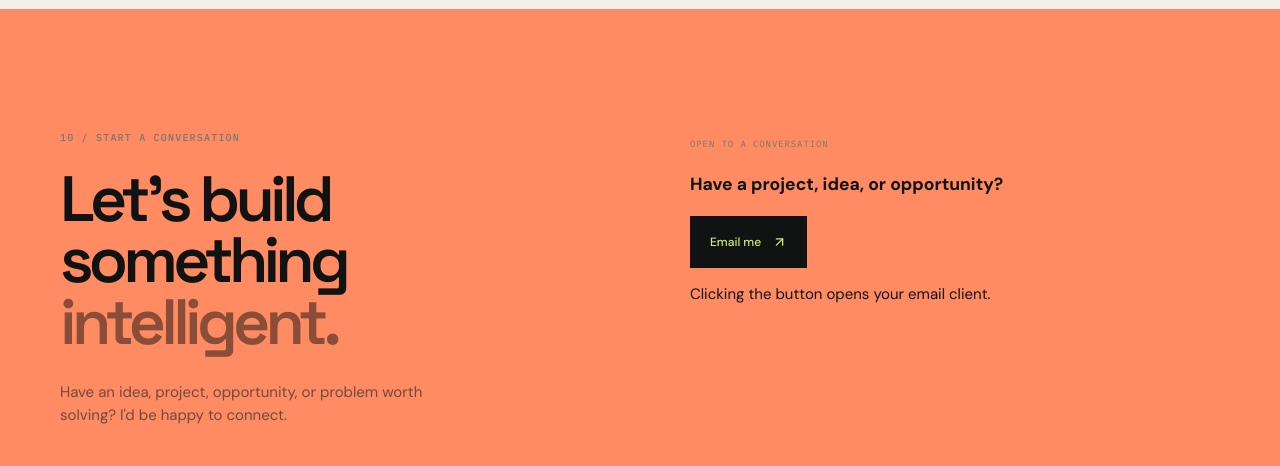
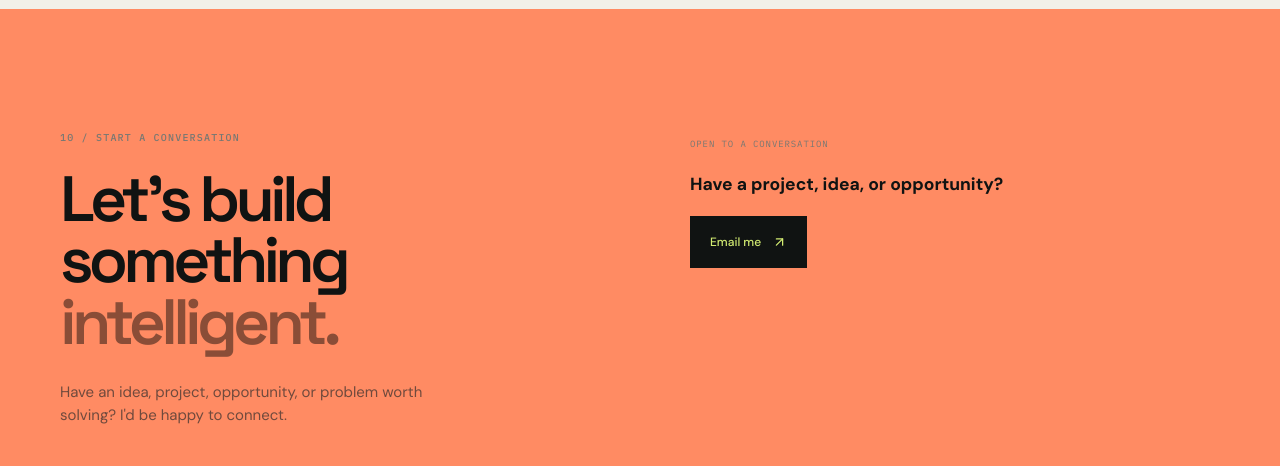
Before and after one commit to SamruddhiSKa/portfolio, a plain HTML site: page index.html in a window 1280 px wide. Shown: the part 8000-8466 px from the top of the page. Drawn offline with nearby package versions, Linux system fonts and the light colour scheme.

Commit message:
Update index.html

```diff
--- a/index.html
+++ b/index.html
@@ -68,7 +68,7 @@
 
     <section class="section highlights-section container" id="highlights"><div class="section-heading reveal"><p class="eyebrow">09 / Highlights</p><h2>Numbers with<br /><em>context.</em></h2></div><div class="metrics-grid"><div><strong>8.47/10</strong><span>CGPA</span></div><div><strong>32K+</strong><span>transactions analyzed</span></div><div><strong>99%</strong><span>recognition accuracy</span></div><div><strong>6+</strong><span>major projects</span></div><div><strong>36</strong><span>gesture classes</span></div><div><strong>3,200+</strong><span>gesture samples</span></div></div></section>
 
-    <section class="section contact-section" id="contact"><div class="container contact-inner"><div class="contact-copy reveal"><p class="eyebrow">10 / Start a conversation</p><h2>Let's build something<br /><em>intelligent.</em></h2><p>Have an idea, project, opportunity, or problem worth solving? I'd be happy to connect.</p><div class="contact-links"><a href="mailto:kaulesamruddhi@gmail.com"><i data-lucide="mail"></i> kaulesamruddhi@gmail.com</a><a href="https://github.com/SamruddhiSKa" target="_blank" rel="noreferrer"><i data-lucide="code-2"></i> GitHub / SamruddhiSKa</a></div></div><div class="contact-cta reveal delay-1"><span class="mono-label">OPEN TO A CONVERSATION</span><h3>Have a project, idea, or opportunity?</h3><a class="button button-primary" href="mailto:kaulesamruddhi@gmail.com?subject=Portfolio%20Inquiry">Email me <i data-lucide="arrow-up-right"></i></a><p>Clicking the button opens your email client.</p></div></div></section>
+    <section class="section contact-section" id="contact"><div class="container contact-inner"><div class="contact-copy reveal"><p class="eyebrow">10 / Start a conversation</p><h2>Let's build something<br /><em>intelligent.</em></h2><p>Have an idea, project, opportunity, or problem worth solving? I'd be happy to connect.</p><div class="contact-links"><a href="mailto:kaulesamruddhi@gmail.com"><i data-lucide="mail"></i> kaulesamruddhi@gmail.com</a><a href="https://github.com/SamruddhiSKa" target="_blank" rel="noreferrer"><i data-lucide="code-2"></i> GitHub / SamruddhiSKa</a></div></div><div class="contact-cta reveal delay-1"><span class="mono-label">OPEN TO A CONVERSATION</span><h3>Have a project, idea, or opportunity?</h3><a class="button button-primary" href="mailto:kaulesamruddhi@gmail.com?subject=Portfolio%20Inquiry">Email me <i data-lucide="arrow-up-right"></i></a></div></div></section>
   </main>
 
   <footer class="footer"><div class="container footer-inner"><a class="brand" href="#home"><span>SK</span><strong>Samruddhi<br />Kaule</strong></a><p>Building intelligence. Solving real problems.</p><div><a href="https://github.com/SamruddhiSKa" target="_blank" rel="noreferrer">GitHub</a><a href="mailto:kaulesamruddhi@gmail.com">Email</a></div><small>© 2026 Samruddhi Kaule. All rights reserved.</small></div></footer>
```
